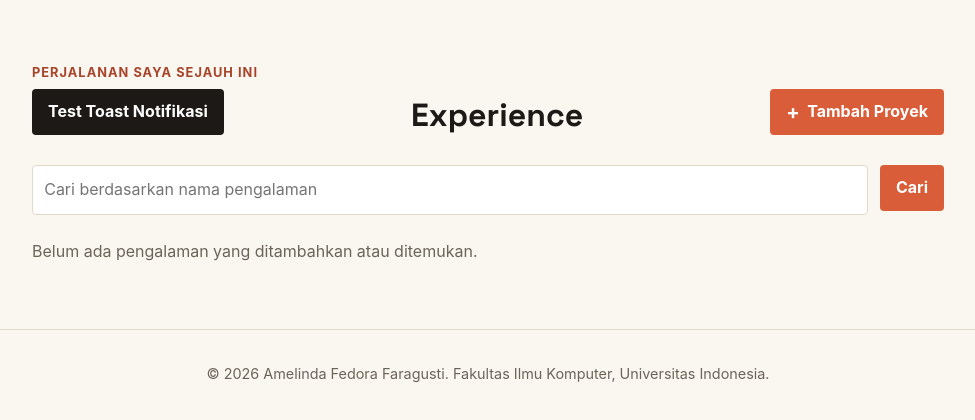
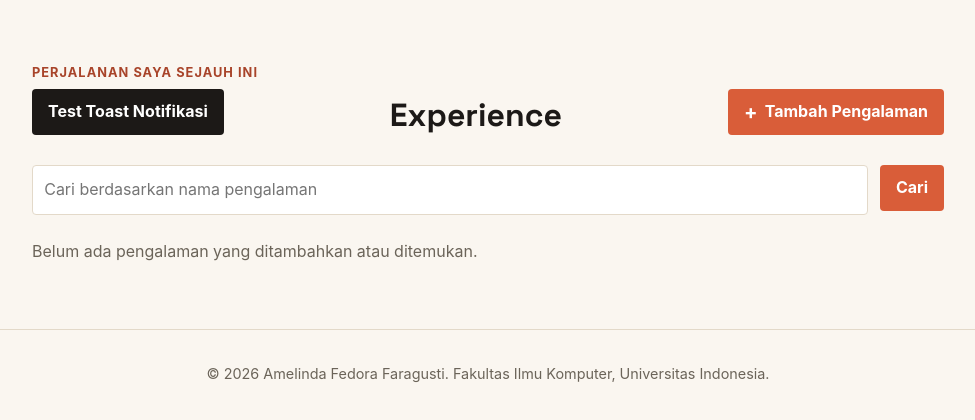
Before and after one commit to melin09-daz/myportofolio, a Django app: page /experience/ in a window 1280 px wide. Shown: the part 74-494 px from the top of the page, without its empty margins (152-1127 px from the left). Run offline with Django 5.2, Linux system fonts and the light colour scheme; the visitor is signed in with stand-in values (Sample User, id 1); data that the repository does not hold is empty.

Commit message:
fix: memunculkan form tambah experience

```diff
--- a/templates/experience.html
+++ b/templates/experience.html
@@ -15,9 +15,9 @@
                     {% if user.is_superuser %}
                         <button type="button"
                                 class="button project-add-button"
-                                popovertarget="add-project-modal">
+                                popovertarget="add-experience-modal">
                             <span aria-hidden="true">+</span>
-                            Tambah Proyek
+                            Tambah Pengalaman
                         </button>
                     {% endif %}
                 </div>
```
